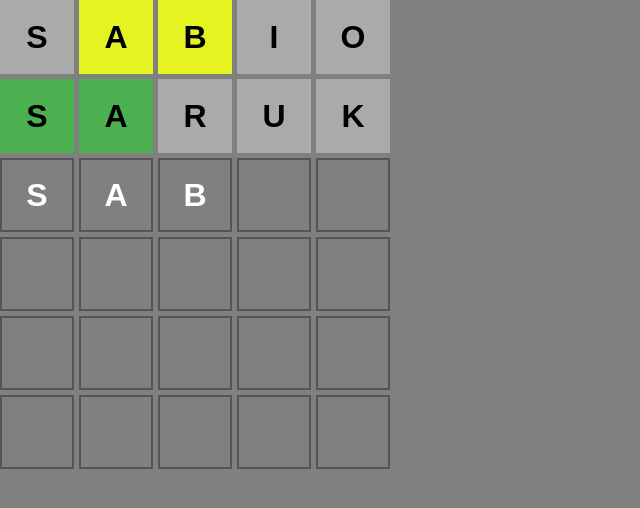
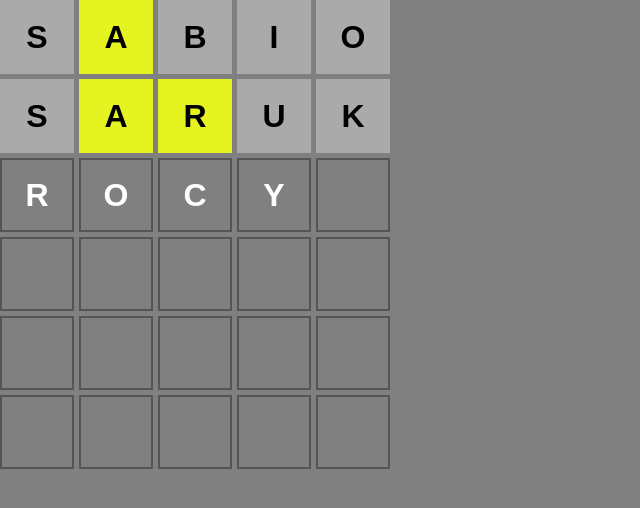
Before and after one commit to Elquetud/wordle_app, a React (Create React App) app: page / in a window 1280 px wide. Shown: the top 508 px of the page, without its empty margins (0-640 px from the left). Built offline with nearby package versions, Linux system fonts and the light colour scheme.

Commit message:
detectar teclas especiales

```diff
--- a/src/componentes/FilaActual.tsx
+++ b/src/componentes/FilaActual.tsx
@@ -11,29 +11,16 @@ const FilaActual = ({letra}:CurrentRowProps) => {
 
   return (
     <div className={styles.row}>
-      {
-          letra.split('').map((palabra,i)=>(
-            <Caja
-            key={i}
-            valor={palabra}
-            estado="editar"
 
-            />
-          ))
+        {letra.split("").map((letter,i)=>(
+          <Caja key={i} valor= {letter} estado="editar"   />
+        ))}
 
-      }
+        {Array.from(Array(5 - letra.length)).map((letter,i)=>(
+            <Caja key={i} valor={""} estado="editar"   />
+        ))}
 
-      {
-        Array.from(Array(5- letra.length)).map((palabra,i)=>(
-            <Caja
-            key={i}
-            valor={""}
-            estado="editar"
 
-            />
-          ))
-
-      }
 
       </div>
 
--- a/src/componentes/FilaVacia.tsx
+++ b/src/componentes/FilaVacia.tsx
@@ -16,8 +16,6 @@ const FilaVacia = () => {
                 />
 
             ))
-
-
         }
 
     </div>
--- a/src/componentes/Wordle.tsx
+++ b/src/componentes/Wordle.tsx
@@ -1,5 +1,5 @@
 import { useState,useEffect, KeyboardEvent } from 'react';
-import { useWindow } from '../hook/useWindow';
+import { useWindows } from '../hook/useWindows';
 import FilaActual from './FilaActual';
 import { FilaCompletada } from './FilaCompletada';
 import FilaVacia from './FilaVacia';
@@ -37,56 +37,45 @@ const teclas = [
 
 
 export const Wordle = () => {
-  const [palabra, setPalabra] = useState<string>("");
-  const [turno, setTurno] = useState<number>(1);
-  const [currentPalabra, setCurrentPalabra] = useState<string>("");
-  const [completedPalabra, setCompletedPalabra] = useState<string[]>([]);
-  const [estadoJuego, setestadoJuego] = useState<GameStatus>(GameStatus.jugando);
 
-  useWindow('keydown',teclaPresionada);
+  const [wordOfTheDay, setWordOfTheDay] = useState<string>("");
+  const [turn, setTurn] = useState<number>(1);
+  const [currentWord, setCurrentWord] = useState<string>("");
+  const [completedWords, setCompletedWords] = useState<string[]>([]);
+  const [gameStatus, setGameStatus] = useState<GameStatus>(GameStatus.jugando);
+
+
+  useWindows('keydown', handleKeyDown);
 
   useEffect(() => {
-    setPalabra("break");
-  }, []);
+    setWordOfTheDay("letra");
 
-  function teclaPresionada(event:KeyboardEvent){
+
+  });
+
+  function handleKeyDown(event:KeyboardEvent){
     const letter = event.key.toUpperCase();
 
-    if(event.key === 'Backspace' && currentPalabra.length >0){
+    //detectar teclas especiales
+    if(event.key === 'BACKSPACE' && currentWord.length >0){
       return;
     }
-
-    if(event.key === 'Enter'){
+    if(event.key === 'ENTER'){
       return;
     }
+    if(currentWord.length >= 5){
+      return;
+    }
+    //ingresar la letra al estado
 
-    if(currentPalabra.length >= 5){
-      return
-    }
-
-    //ingresar letra al estado (Validacion de letra)
-
-    if(teclas.includes(letter)){
-      onInput(letter);
-      return;
-
-    }
-
-
-  }
-
-  //registrar palabra
-  function onInput(letter:string){
-    const newletra = palabra+letter;
-    setCurrentPalabra(newletra);
   }
 
   return (
 
     <div>
-        <FilaCompletada letra="sabio"  solucion={palabra}/>
-        <FilaCompletada letra="saruk"  solucion='sabio'/>
-        <FilaActual letra='sab'/>
+        <FilaCompletada letra="sabio"  solucion={wordOfTheDay} />
+        <FilaCompletada letra="saruk"  solucion='letra'/>
+        <FilaActual letra="rocy"/>
         <FilaVacia />
         <FilaVacia />
         <FilaVacia />
--- a/src/hook/useWindow.ts
+++ /dev/null
@@ -1,15 +0,0 @@
-import { useEffect } from "react";
-
-export function useWindow(eventName: keyof WindowEventMap, callback: any) {
-  useEffect(() => {
-    window.addEventListener(eventName, callback);
-
-    return () => {
-      window.removeEventListener(eventName, callback);
-    };
-
-
-  });
-
-
-}
--- /dev/null
+++ b/src/hook/useWindows.tsx
@@ -0,0 +1,13 @@
+import { useEffect } from "react";
+
+
+export function useWindows(eventName: keyof WindowEventMap, callback: any){
+    useEffect(() => {
+        window.addEventListener(eventName, callback);
+
+        return () => {
+          window.removeEventListener(eventName, callback);
+        };
+      });
+
+}
```
